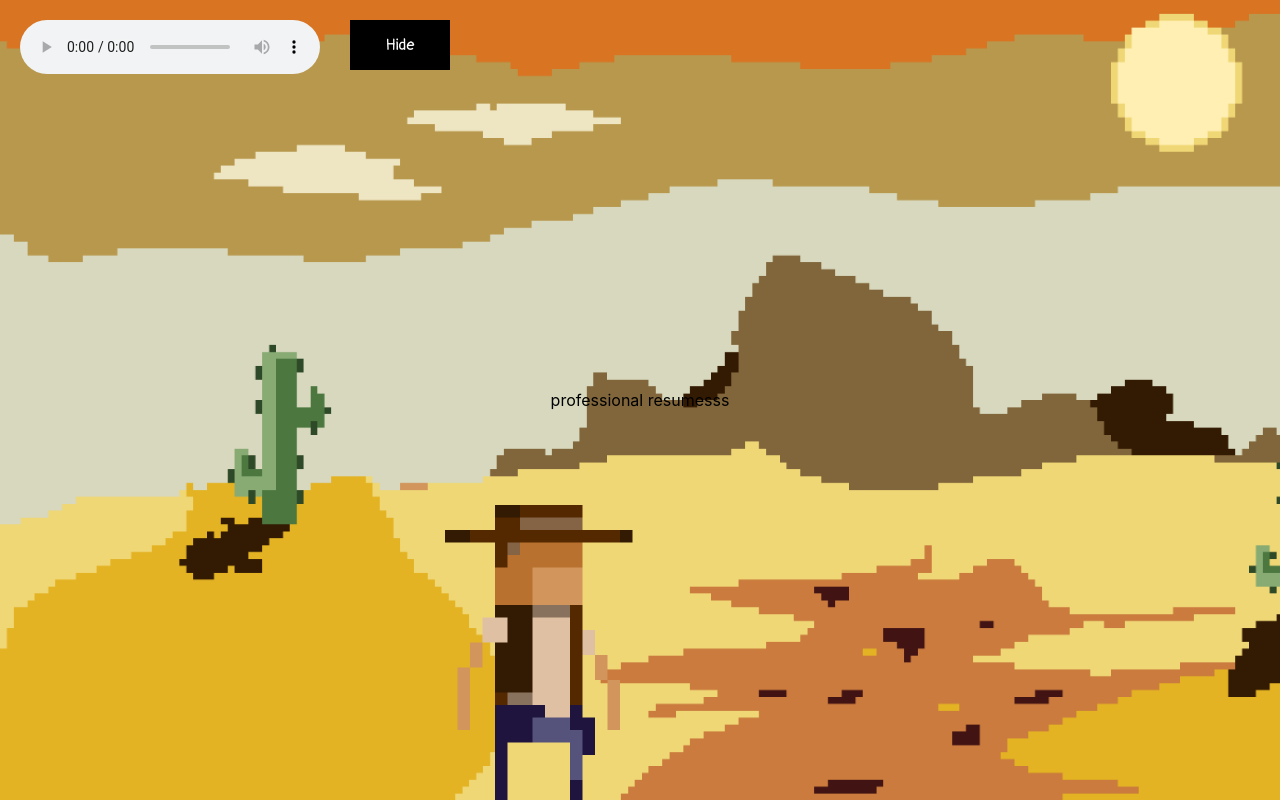
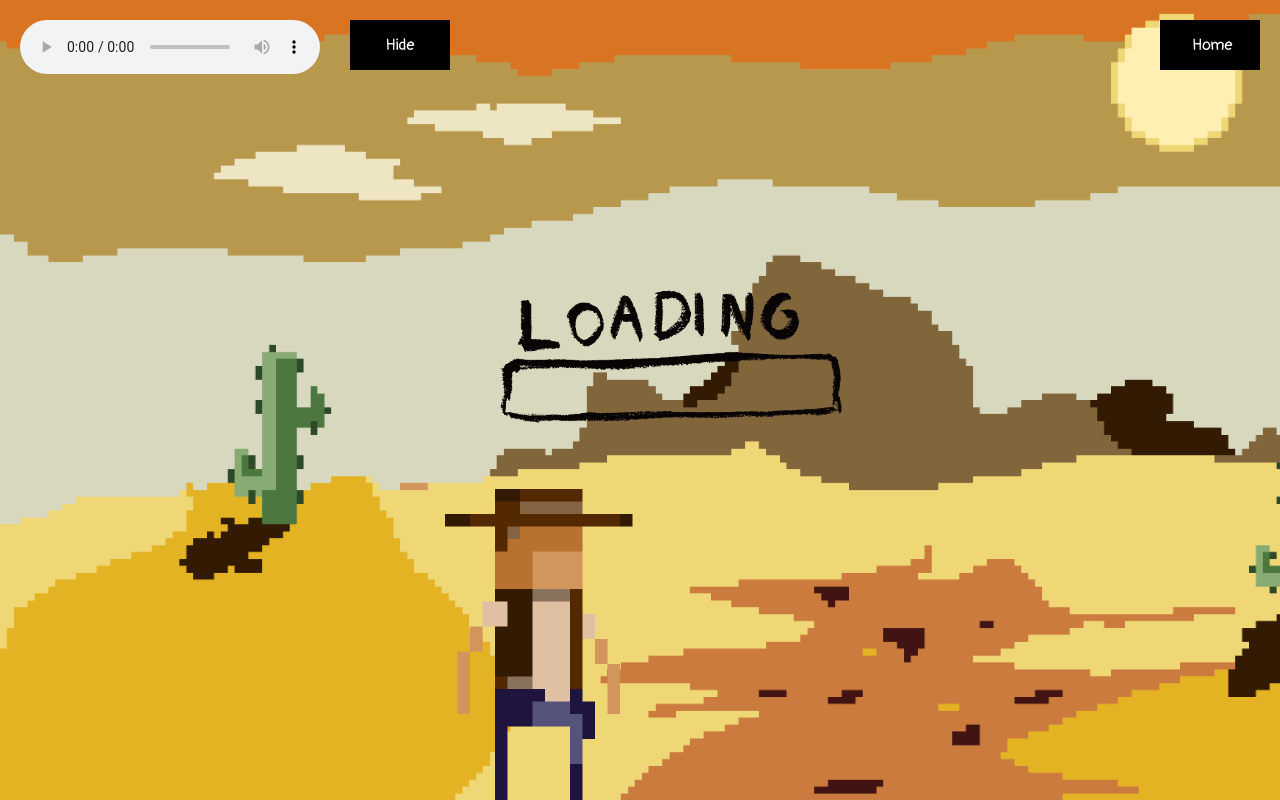
Before and after one commit to duttar18/yeehaw-frontend, a React (Create React App) app: page /play in a window 1280 px wide. Built offline with nearby package versions, Linux system fonts and the light colour scheme.

Commit message:
added home button + loading animation

```diff
--- a/src/App.js
+++ b/src/App.js
@@ -6,12 +6,13 @@ import Menu from "./Menu";
 import { BrowserRouter, Switch, Route } from "react-router-dom";
 import styled from "styled-components";
 import img from './Assets/Background.png';
+import { Link } from "react-router-dom";
 
 
 const Shooter = styled.img`
     height: 400px;
     position: fixed;
-    margin-top: 60vh;
+    margin-top: 58vh;
     margin-left: 40vh;
 `;
 const Player = styled.audio`
@@ -63,6 +64,23 @@ const Button2 = styled.button`
     width: 100px;
     max-width: 200px;
 `;
+const HomeButton = styled.button`
+    position: fixed;
+    margin: 20px;
+    right: 0;
+    background-color: black;
+    border: none;
+    color: white;
+    padding: 15px 32px;
+    text-align: center;
+    text-decoration: none;
+    font-family: 'Pangolin', cursive;
+    display: inline-block;
+    font-size: 16px;
+    cursor: pointer;
+    width: 100px;
+    max-width: 200px;
+`;
 class App extends Component {
   state = {
     visible: true
@@ -74,6 +92,8 @@ class App extends Component {
         {this.state.visible ? <Player src={require("./Assets/music.mp3")} controls autoplay preload="auto" loop /> : null}
         {this.state.visible ? <Button onClick={() => { this.setState({ visible: false }) }}>Hide</Button> : <Button2 onClick={() => { this.setState({ visible: true }) }}>Music</Button2>}
         <Shooter src={require("./Assets/Shooter.gif")} />
+        <Link to="/"><HomeButton>Home</HomeButton></Link>
+
         <Welc >
           <Switch >
             <Route exact path="/" component={Menu} />
--- a/src/Play.js
+++ b/src/Play.js
@@ -1,12 +1,18 @@
 
-import React from 'react';
-import {Link} from "react-router-dom";
-import { withRouter, Router, NavLink, Route, Switch, useLocation } from 'react-router-dom';
+import React, { Component } from 'react';
+import { Link } from "react-router-dom";
+import styled from "styled-components";
 
-function Play() {
-  return (
-      <div>professional resumesss</div>
-  );
+
+const Loading = styled.img`
+    max-width: 750px;
+`;
+class Play extends Component {
+  render() {
+    return (
+      <div><Loading src={require("./Assets/Loading.gif")} /></div>
+    )
+  }
 }
 
 
```
Also changed, not shown: src/Assets/Loading.gif (added), src/Assets/Shooter.gif.
